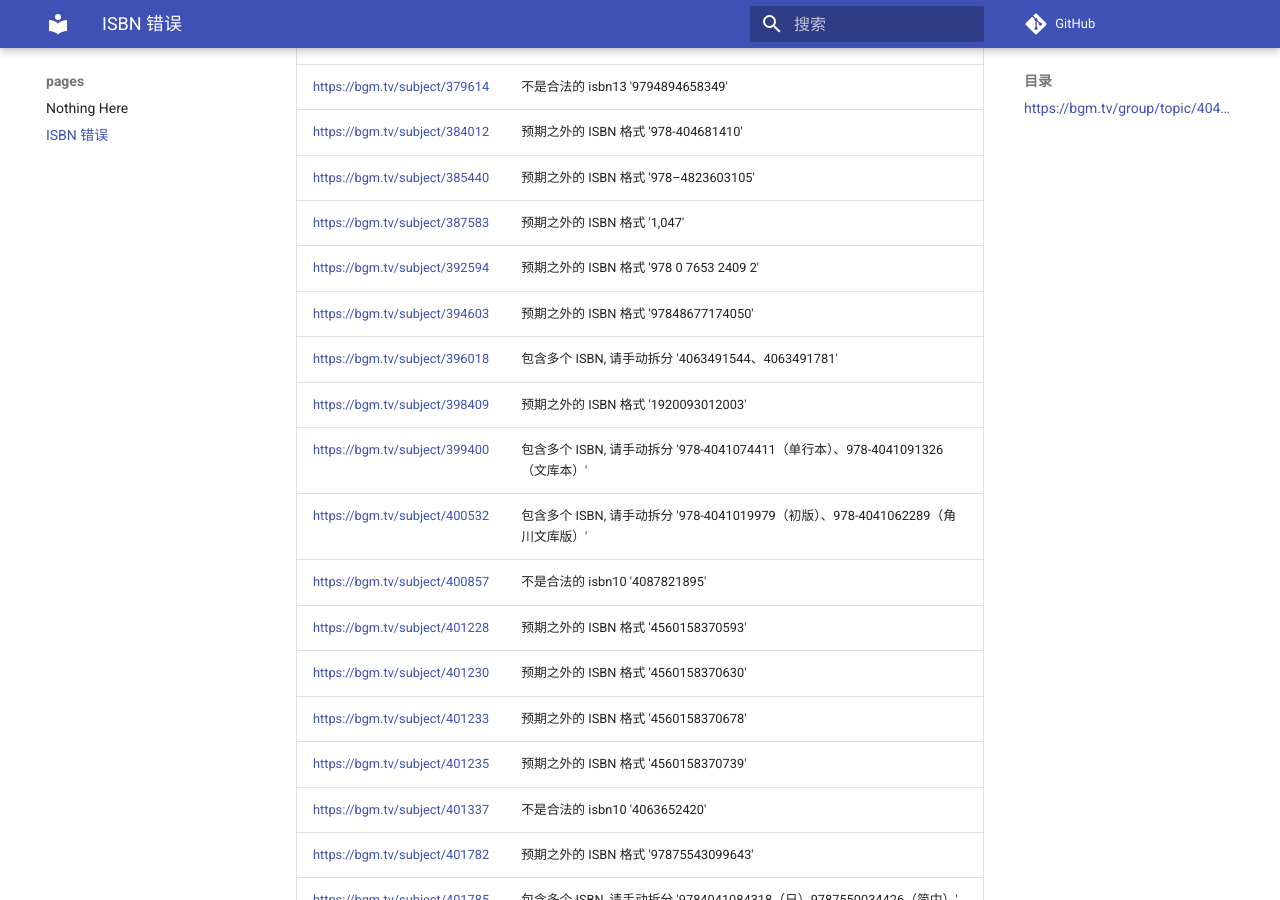
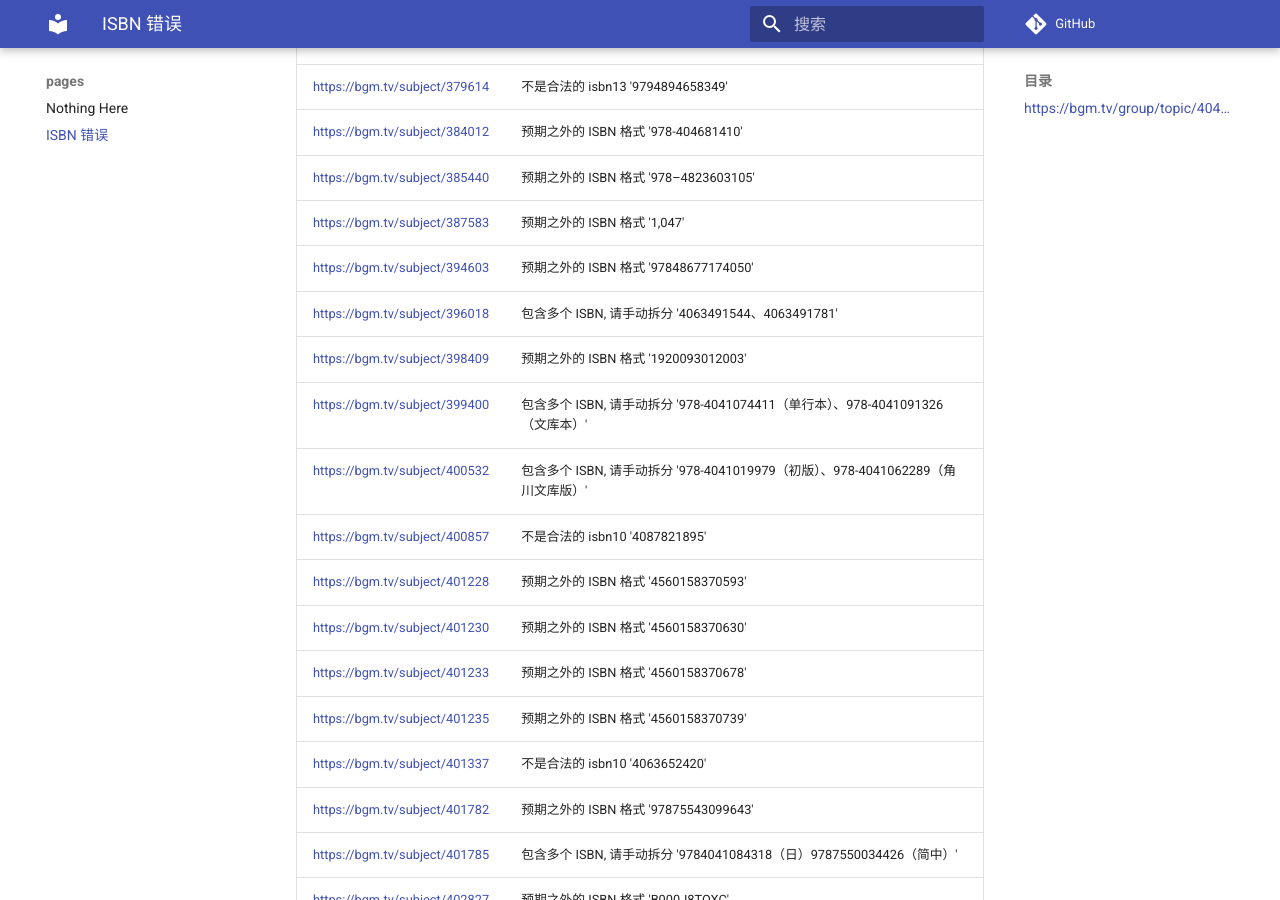
Before and after one commit to trim21/bangumi-pages, an MkDocs documentation site: the page built from docs/isbn.md, in a window 1280 px wide and 900 px high, scrolled down 4003 px. Built offline with MkDocs 1.6.1 and Material for MkDocs 9.7.7, drawn with Linux system fonts in a browser that asks for light colours; comment, search, counter and statistics services are not loaded; part of the change alters nothing that is shown.

Commit message:
update isbn.md

```diff
--- a/docs/isbn.md
+++ b/docs/isbn.md
@@ -1,7 +1,7 @@
 # ISBN 错误
 ## <https://bgm.tv/group/topic/404801>
 
-total 321
+total 320
 
 | url | error |
 | --- |  ---  |
@@ -91,7 +91,6 @@ total 321
 | <https://bgm.tv/subject/384012> | 预期之外的 ISBN 格式 '978-404681410' |
 | <https://bgm.tv/subject/385440> | 预期之外的 ISBN 格式 '978–4823603105' |
 | <https://bgm.tv/subject/387583> | 预期之外的 ISBN 格式 '1,047' |
-| <https://bgm.tv/subject/392594> | 预期之外的 ISBN 格式 '978 0 7653 2409 2' |
 | <https://bgm.tv/subject/394603> | 预期之外的 ISBN 格式 '97848677174050' |
 | <https://bgm.tv/subject/396018> | 包含多个 ISBN, 请手动拆分 '4063491544、4063491781' |
 | <https://bgm.tv/subject/398409> | 预期之外的 ISBN 格式 '1920093012003' |
```
